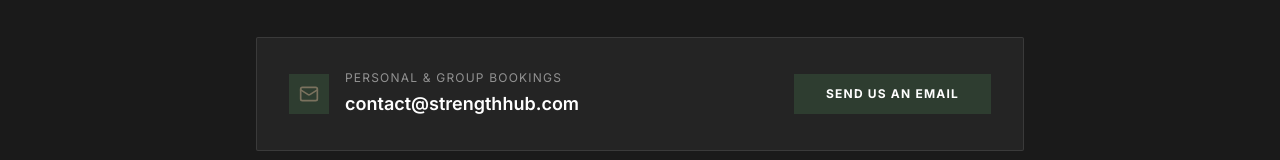
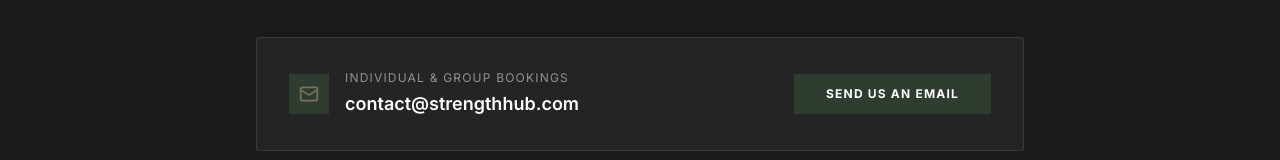
Before and after one commit to Zaggy887/FITNESS, a React (Vite) app: page / in a window 1280 px wide. Shown: the part 5097-5257 px from the top of the page. Built offline with nearby package versions, Linux system fonts and the light colour scheme.

Commit message:
Build successful

```diff
--- a/src/components/ContactForm.tsx
+++ b/src/components/ContactForm.tsx
@@ -41,7 +41,7 @@ const ContactForm = () => {
                 <Mail className="w-5 h-5 text-[#7A725E]" />
               </div>
               <div>
-                <p className="text-white/50 text-xs uppercase tracking-widest mb-1">Personal &amp; Group Bookings</p>
+                <p className="text-white/50 text-xs uppercase tracking-widest mb-1">Individual &amp; Group Bookings</p>
                 <a
                   href="mailto:contact@strengthhub.com"
                   className="text-white text-lg font-semibold hover:text-[#7A725E] transition-colors"
```
